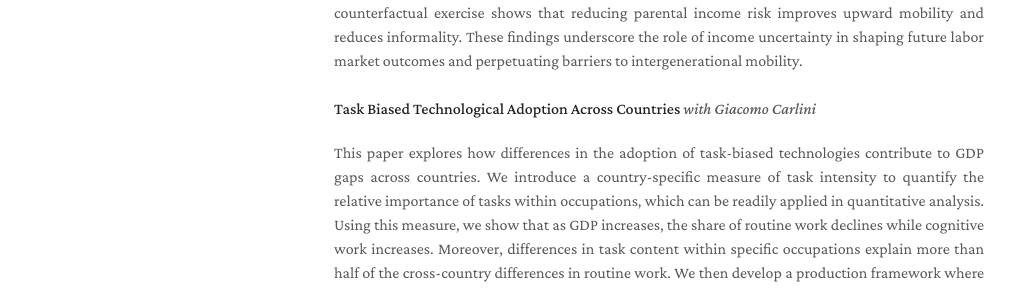
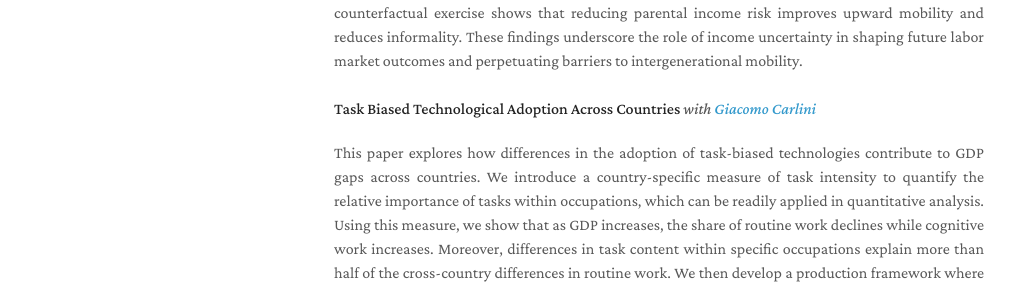
Before and after one commit to paulacesana/paulacesana.github.io, a Jekyll site: the page built from index.md, in a window 1280 px wide. Shown: the part 586-875 px from the top of the page, without its empty margins (136-1151 px from the left). Built offline with Jekyll 4.4.1, drawn with Linux system fonts in a browser that asks for light colours; a style sheet for code colours, icons or effects is not loaded; part of the change alters nothing that is shown.

```diff
--- a/index.md
+++ b/index.md
@@ -21,7 +21,7 @@ This paper explores intergenerational mobility in the context of Chile, an econo
 
 </div>
 
-**Task Biased Technological Adoption Across Countries**  *with Giacomo Carlini*
+**Task Biased Technological Adoption Across Countries**  *with [Giacomo Carlini](https://giacomocarlini.github.io/)*
 <div align="justify">
 
 This paper explores how differences in the adoption of task-biased technologies contribute to GDP gaps across countries. We introduce a country-specific measure of task intensity to quantify the relative importance of tasks within occupations, which can be readily applied in quantitative analysis. Using this measure, we show that as GDP increases, the share of routine work declines while cognitive work increases. Moreover, differences in task content within specific occupations explain more than half of the cross-country differences in routine work. We then develop a production framework where technology is task-specific, and occupations are aggregates of tasks, with which we rationalize both optimal task and occupational demands. We use this model to quantitatively assess the differences in task-biased technology adoption across countries and its implications for GDP gaps. Our main counterfactual exercise shows that closing the dispersion in task productivity adoption reduces the average GDP gap relative to the United States by around 25%. <br><br>
```
